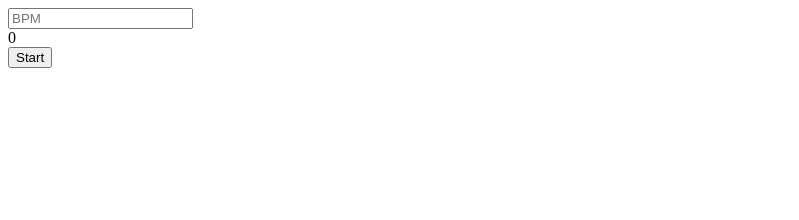
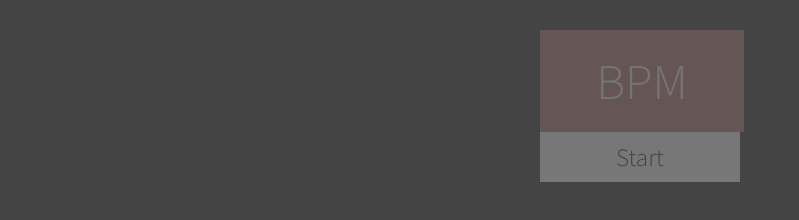
Before and after one commit to SarthakU/metro-gnome, a plain HTML site: page index.html in a window 1280 px wide. Shown: the whole page, without its empty margins (0-799 px from the left). Drawn offline with Linux system fonts and the light colour scheme.

Commit message:
Improve UI

```diff
--- a/css/styles.css
+++ b/css/styles.css
@@ -1,4 +1,40 @@
-.stop
+*
+{
+    font-family: 'Source Sans Pro';
+    font-weight: 300;
+}
+.stop, #display
 {
     display: none;
 }
+
+body
+{
+    background: #444;
+}
+input#bpm
+{
+    font-size: 50px;
+    height: 100px;
+    width: 200px;
+    text-align: center;
+    border: unset;
+    background: #655;
+    color: #888;
+    display: block;
+}
+.startStop
+{
+    width: 200px;
+    height: 50px;
+    font-size: 25px;
+    background: #777;
+    color: #444;
+    border: unset;
+}
+
+.container
+{
+    width: 200px;
+    margin: 30px auto;
+}
--- a/index.html
+++ b/index.html
@@ -3,14 +3,18 @@
 <head>
     <meta charset="utf-8">
     <meta http-equiv="X-UA-Compatible" content="IE=edge">
+    <meta name="viewport" content="width=device-width, initial-scale=1">
     <title>Metro Gnome</title>
     <link rel="stylesheet" href="css/styles.css">
+    <link href='https://fonts.googleapis.com/css?family=Source+Sans+Pro:400,300' rel='stylesheet' type='text/css'>
 </head>
 <body>
-    <input type="number"  placeholder="BPM" id='bpm' onkeyup='startCount()'>
-    <div id="display" data-play='true'>0</div>
-    <script src="js/script.js" type="text/javascript"></script>
-    <button class="startStop stop" onclick="stopCount()">Stop</button>
-    <button class="startStop start" onclick="startCount()">Start</button>
+    <div class="container">
+        <input  placeholder="BPM" id='bpm' onkeyup='startCount()'>
+        <div id="display" data-play='true'>0</div>
+        <script src="js/script.js" type="text/javascript"></script>
+        <button class="startStop stop" onclick="stopCount()">Stop</button>
+        <button class="startStop start" onclick="startCount()">Start</button>
+    </div>
 </body>
 </html>
```
